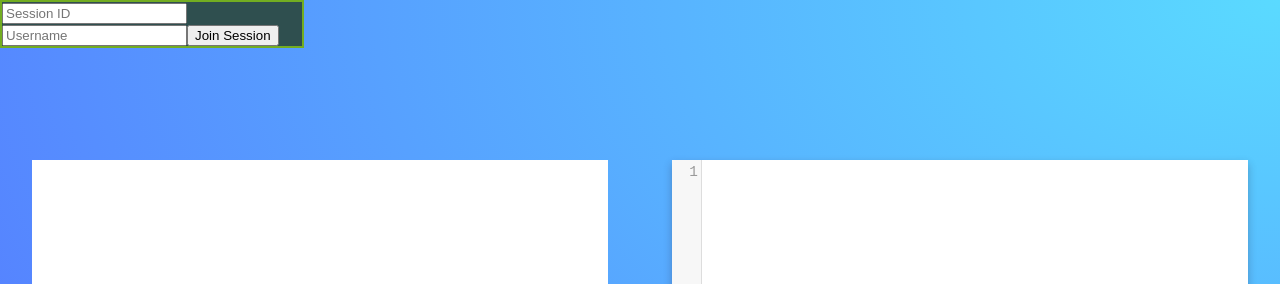
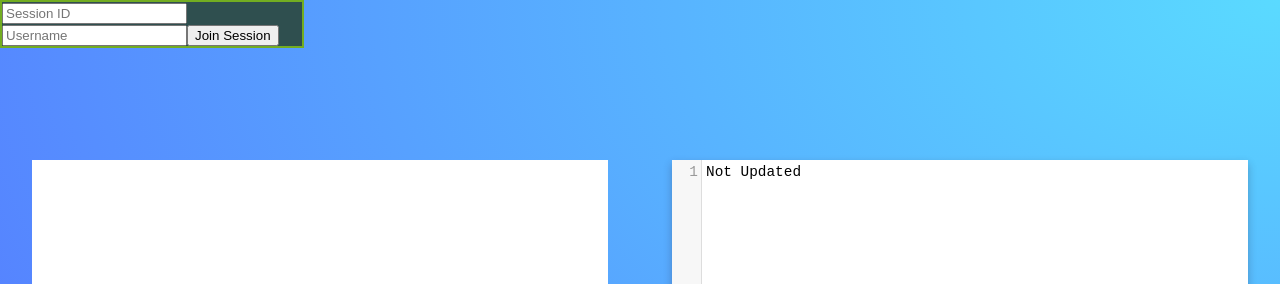
Before and after one commit to JTecedor92/Divisor-Main-Page, a React (Create React App) app in the folder dashboard/: page /editor in a window 1280 px wide. Shown: the top 284 px of the page. Built offline with nearby package versions, Linux system fonts and the light colour scheme; no server answers; the HTML template or start-up script is replaced by a standard one.

Commit message:
Finally finished the fucking editor

```diff
--- a/dashboard/src/editor/Editor.js
+++ b/dashboard/src/editor/Editor.js
@@ -25,6 +25,7 @@ function Editor({language, handleChange, valueFromStateManager, cursorLine, curs
 
   useEffect(() => {
     if(outerEditor.current && cursorLine && cursorCharacter){
+      console.log(`Setting cursor position to line ${cursorLine}, character ${cursorCharacter}`)
       outerEditor.current.setCursor(cursorLine, cursorCharacter)
 
     }
--- a/dashboard/src/editor/EditorStateManager.js
+++ b/dashboard/src/editor/EditorStateManager.js
@@ -1,6 +1,13 @@
 import React, {useState, useEffect, useRef} from 'react'
 import Editor from './Editor';
 import socketIOClient from 'socket.io-client';
+
+import 'codemirror/lib/codemirror.css';
+import 'codemirror/mode/xml/xml';
+import 'codemirror/mode/clike/clike';
+import 'codemirror/mode/css/css';
+import 'codemirror/addon/edit/closebrackets'
+import { Controlled as ControlledEditor} from 'react-codemirror2';
 
 const endpoint = "http://localhost:3001";
 
@@ -9,12 +16,21 @@ function EditorStateManager({setSocket, sessionID, user}) {
     const [currentLanguage, setCurrentLanguage] = useState("text/x-java");
 
     const outerSocket = useRef(null)
+    const outerEditor = useRef();
+
+    const count = useRef(0);
+
+    const handleKeyDown = (editor, event) => {
+        count.current = 0;
+    }
 
     //Managing for Editor
-    const [valueFromStateManager, setValueFromStateManager] = useState("");
-    const [cursorLine, setCursorLine] = useState();
-    const [cursorCharacter, setCursorCharacter] = useState();
+    const [value, setValue] = useState("Not Updated");
+    // const [cursorLine, setCursorLine] = useState(0);
+    // const [cursorCharacter, setCursorCharacter] = useState(0);
 
+    const cursorLine = useRef(0)
+    const cursorCharacter = useRef(0)
 
 
     let charStart;
@@ -23,9 +39,12 @@ function EditorStateManager({setSocket, sessionID, user}) {
     let text2;
     let editCount = 0;
 
+    let charChecker;
+    let lineChecker;
 
 
-    function charToLine(char, value){
+
+    function charToLine(char){
         let lineToChar2 = [];
         lineToChar2.push(0);
         for(let i = 0; i < value.length;i++){
@@ -45,7 +64,7 @@ function EditorStateManager({setSocket, sessionID, user}) {
         return({line: index, char: char-lineToChar2[index]})
     }
 
-    function lineToChar(line, char, value){
+    function lineToChar(line, char){
         let lineToChar2 = [];
 
         lineToChar2.push(0);
@@ -65,6 +84,7 @@ function EditorStateManager({setSocket, sessionID, user}) {
     //Run this code whenever the editor recieves an update
     function handleChange(editor, data, value){
         //Log the data from the editor
+        console.log("Sessionid is " + sessionID);
         const text = data.text;
 
         console.log("Data:");
@@ -74,11 +94,12 @@ function EditorStateManager({setSocket, sessionID, user}) {
         type = data.origin;
 
         //Check if the type is any form of an addition
-        if(type === 'paste' || type === '+input'){
+        if(type === 'paste' || type === '+input' && count.current === 0){
+            count.current++;
             if(!(text.length === 1 && text[0] === "")){
 
             //Find the location of the character where the edit occurs
-            charStart = lineToChar(data.from.line, data.from.ch, valueFromStateManager)
+            charStart = lineToChar(data.from.line, data.from.ch, value)
 
             //Run this code if an a newline was requested
             if(text.length > 1 && text[0] === "" && text[1] === ""){
@@ -89,7 +110,11 @@ function EditorStateManager({setSocket, sessionID, user}) {
                 if(text.length === 1){
                     if(text[0] === "\{"){
                         text[0] = "{}";
-                    }else if(text[0] === "\"" || text[0] === "\'" || text[0] === "\(" || text[0] === '\['){
+                    }else if(text[0] === "\(" ){
+                        text[0] = "()";
+                    }else if(text[0] === '\['){
+                        text[0] = "[]";
+                    }if(text[0] === "\"" || text[0] === "\'"){
                         text[0] += text[0];
                     }
                 }
@@ -112,13 +137,13 @@ function EditorStateManager({setSocket, sessionID, user}) {
             outerSocket.current.emit('add', { id: sessionID, username: user, atChar: charStart, text: text2, editCount: editCount});
         }
         //Check if the edit is some form of a removal
-        }else if(type = 'cut' || type === '+delete'){
+        }else if(type === 'cut' || type === '+delete'){
             console.log("Data incoming...");
             console.log(data);
 
             //Find the point where the removal starts and ends
-            charStart = lineToChar(data.from.line, data.from.ch, valueFromStateManager);
-            charEnd = lineToChar(data.to.line, data.to.ch, valueFromStateManager);
+            charStart = lineToChar(data.from.line, data.from.ch, value);
+            charEnd = lineToChar(data.to.line, data.to.ch, value);
 
 
             console.log(`Requesting to delete characters from ${charStart} to ${charEnd}`)
@@ -139,27 +164,33 @@ function EditorStateManager({setSocket, sessionID, user}) {
         //Pass the socket to the FullEditorPage
         setSocket(socket);
 
-        //Whenever the socket sees its session id, read the message
+        //Called whenever the client's session ID comes through the socket
         socket.on(sessionID, (msg)=>{
-            if(msg.value){
+            if(msg.value || msg.value === ""){
                 //Log the recieved data
                 console.log("Editor recieved value:");
                 console.log(msg.value);
                 console.log("Editor recieved cursor position:");
                 console.log(msg.cursorLocation);
 
-
-            setValueFromStateManager(msg.value)
+                setValue(msg.value)
 
                 if(msg.cursorLocation){
-                let place = charToLine(msg.cursorLocation, msg.value)
-                setCursorLine(place.line);
-                setCursorCharacter(place.char)
+                    // charChecker = msg.cursorLocation.char;
+                    // lineChecker = msg.cursorLocation.line;
+                    // setCursorLine(msg.cursorLocation.line);
+                    // setCursorCharacter(msg.cursorLocation.char)
+                    // console.log("Line checker is " + lineChecker);
+                    // console.log("char checker is " + charChecker)
+                    cursorLine.current = msg.cursorLocation.line;
+                    cursorCharacter.current = msg.cursorLocation.char;
+                    try{
+                        console.log(`Setting cursor position to line ${cursorLine.current}, character ${cursorCharacter.current}`)
+                        outerEditor.current.setCursor(cursorLine.current, cursorCharacter.current)
+                    }catch(error){}
                 }
             }
-
         });
-
 
         return () => {
             socket.disconnect();
@@ -167,8 +198,30 @@ function EditorStateManager({setSocket, sessionID, user}) {
 
     }, [sessionID])
 
+
+
     return (
-        <Editor language={currentLanguage} handleChange={handleChange} valueFromStateManager={valueFromStateManager} cursorCharacter={cursorCharacter} cursorLine={cursorLine}/>
+        <div className="editor">
+            <ControlledEditor
+                onBeforeChange={handleChange}
+                value= {value}
+                className="code-mirror-wrapper"
+                options={{
+                    lineWrapping: true,
+                    lint: true,
+                    mode: currentLanguage,
+                    lineNumbers: true,
+                    indentWithTabs: true, // Use tabs instead of spaces
+                    tabSize: 2, // Set tab size to 2 spaces (or any value you prefer)
+                    smartIndent: false, // Disable smart indentation
+                }}
+                editorDidMount={(editor) => {
+                    outerEditor.current = editor;
+                    editor.setSize('45vw','75vh');
+                }}
+                onKeyDown={handleKeyDown}
+            />
+        </div>
      )
 }
 
```
Also changed, not shown: dashboard/server.js (+41 -3 lines). Lines whose indentation alone changed are shown as unchanged.
